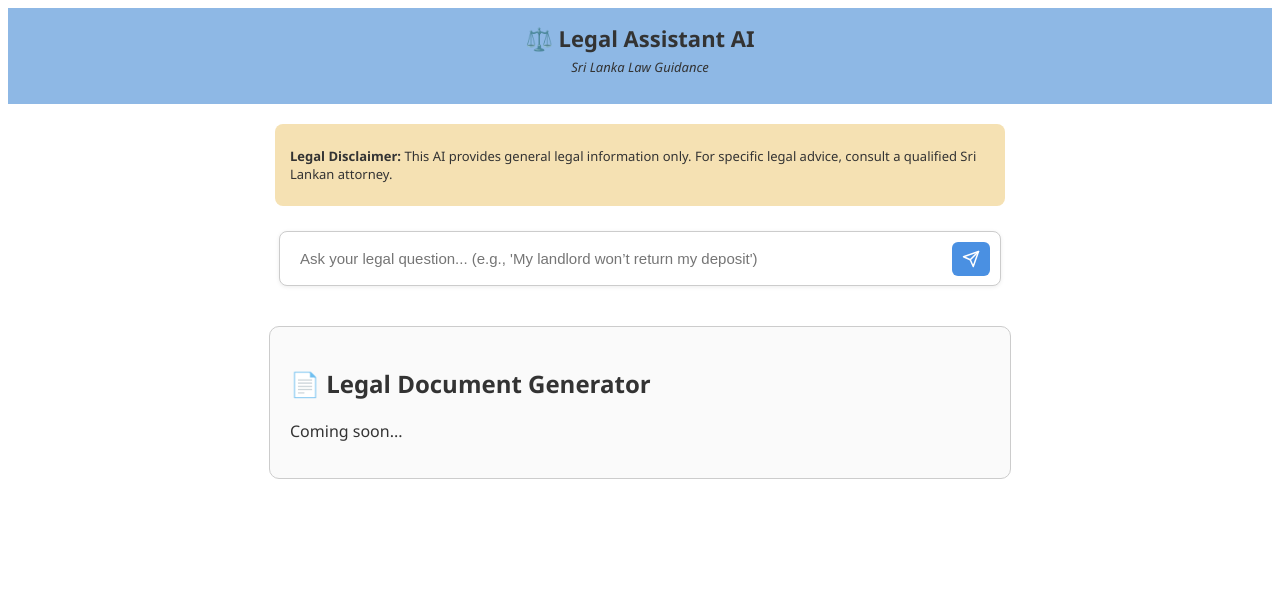
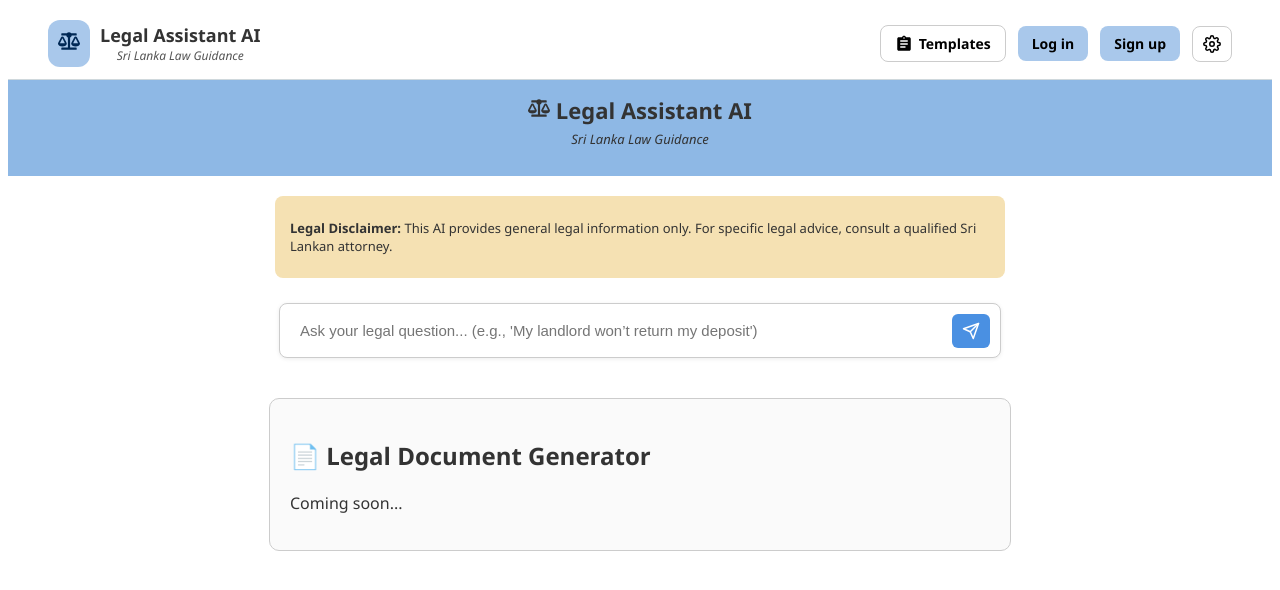
Before and after one commit to kirushikan0508/legal-law-chatbot-mini-project-, a React (Vite) app in the folder frontend/: page /home in a window 1280 px wide. Shown: the top 590 px of the page. Built offline with nearby package versions, Linux system fonts and the light colour scheme.

Commit message:
Modifications made

```diff
--- /dev/null
+++ b/frontend/src/Components/Navbar/Navbar.jsx
@@ -0,0 +1,42 @@
+import "./navbar.css";
+import { Link } from "react-router-dom";
+import { FiSettings } from "react-icons/fi";
+import { FaBalanceScale } from "react-icons/fa";
+import { MdAssignment } from "react-icons/md";
+
+
+function Navbar() {
+  return (
+    <nav className="navbar">
+      {/* Left Section - Logo + Title */}
+      <div className="navbar-left">
+        <div className="logo-box">
+          <FaBalanceScale className="logo-icon" />
+        </div>
+        <div className="title-box">
+            <h2> Legal Assistant AI</h2>
+            <p>Sri Lanka Law Guidance</p>
+        </div>
+      </div>
+
+      {/* Center Section - Navigation Links */}
+      <div className="navbar-right">
+        <Link to="/templates" className="nav-btn templates-btn">
+          <MdAssignment className="btn-icon" /> Templates
+        </Link>
+
+        <Link to="/" className="nav-btn login-btn">
+          Log in
+        </Link>
+        <Link to="/signup" className="nav-btn signup-btn">
+          Sign up
+        </Link>
+        <button className="nav-btn settings-btn" title="Settings">
+          <FiSettings className="btn-icon"  />
+        </button>
+      </div>
+    </nav>
+  );
+}
+
+export default Navbar;
--- /dev/null
+++ b/frontend/src/Components/Navbar/navbar.css
@@ -0,0 +1,102 @@
+.navbar {
+  display: flex;
+  justify-content: space-between;
+  align-items: center;
+  background-color: white;
+  padding: 12px 40px;
+  border-bottom: 1px solid #cfd8dc;
+  font-family: "Segoe UI", Arial, sans-serif;
+}
+
+/* Left section */
+.navbar-left {
+  display: flex;
+  align-items: center;
+  gap: 10px;
+}
+
+.logo-box {
+  background-color: #a9c8eb;
+  padding: 10px;
+  border-radius: 12px;
+}
+
+.logo-icon {
+  font-size: 22px;
+  color: #002855;
+}
+
+.title-box h2 {
+  font-size: 18px;
+  font-weight: bold;
+  margin: 0;
+}
+
+.title-box p {
+  font-size: 12px;
+  font-style: italic;
+  margin: 0;
+  color: #555;
+}
+
+/* Right section */
+.navbar-right {
+  display: flex;
+  align-items: center;
+  gap: 12px;
+}
+
+.nav-btn {
+  display: flex;
+  align-items: center;
+  gap: 6px;
+  font-weight: 600;
+  text-decoration: none;
+  color: #000;
+  background-color: white;
+  border: 1.5px solid #ccc;
+  border-radius: 8px;
+  padding: 8px 14px;
+  transition: all 0.2s ease-in-out;
+  font-size: 14px;
+}
+
+.nav-btn:hover {
+  background-color: #e6eef9;
+}
+
+/* Special button styles */
+.templates-btn {
+  font-weight: 700;
+}
+
+.login-btn {
+  background-color: #a9c8eb;
+  border: none;
+}
+
+.signup-btn {
+  background-color:#a9c8eb;
+  border: none;
+  color: black;
+}
+
+.login-btn:hover, .signup-btn:hover {
+  background-color: #4f8bff;
+  color: white;
+}
+
+.settings-btn {
+  font-size: 18px;
+  padding: 8px 10px;
+  border-radius: 8px;
+  cursor: pointer;
+}
+
+.settings-btn:hover {
+  background-color: #e6eef9;
+}
+
+.btn-icon {
+  font-size: 18px;
+}
--- a/frontend/src/Pages/Auth/Auth.jsx
+++ b/frontend/src/Pages/Auth/Auth.jsx
@@ -1,6 +1,7 @@
 import { useState } from "react";
 import AuthForm from "../../Components/AuthForm/AuthForm";
 import "./auth.css";
+import { FaBalanceScale } from "react-icons/fa";
 
 
 function Auth() {
@@ -9,7 +10,7 @@ function Auth() {
   return (
     <div className="auth-container">
       <header className="auth-header">
-        <h1>⚖️ Legal Assistant AI</h1>
+        <h1> <FaBalanceScale/>  Legal Assistant AI</h1>
         <p>Sri Lanka Law Guidance</p>
       </header>
 
--- a/frontend/src/Pages/Home/Home.jsx
+++ b/frontend/src/Pages/Home/Home.jsx
@@ -1,5 +1,7 @@
+import Navbar from "../../Components/Navbar/Navbar";
 import ChatInput from "../../Components/ChatInput/ChatInput";
 import "./home.css";
+import { FaBalanceScale } from "react-icons/fa";
 
 function Home() {
   const handleUserQuery = (query) => {
@@ -9,9 +11,12 @@ function Home() {
 
   return (
     <div className="home-container">
+
+       <Navbar /> {/* 👈 add this here */}
+
       {/* Header */}
       <header className="home-header">
-        <h1>⚖️ Legal Assistant AI</h1>
+        <h1> <FaBalanceScale/> Legal Assistant AI</h1>
         <p>Sri Lanka Law Guidance</p>
       </header>
 
```
Also changed, not shown: frontend/src/Pages/Auth/auth.css (line endings or trailing spaces).
